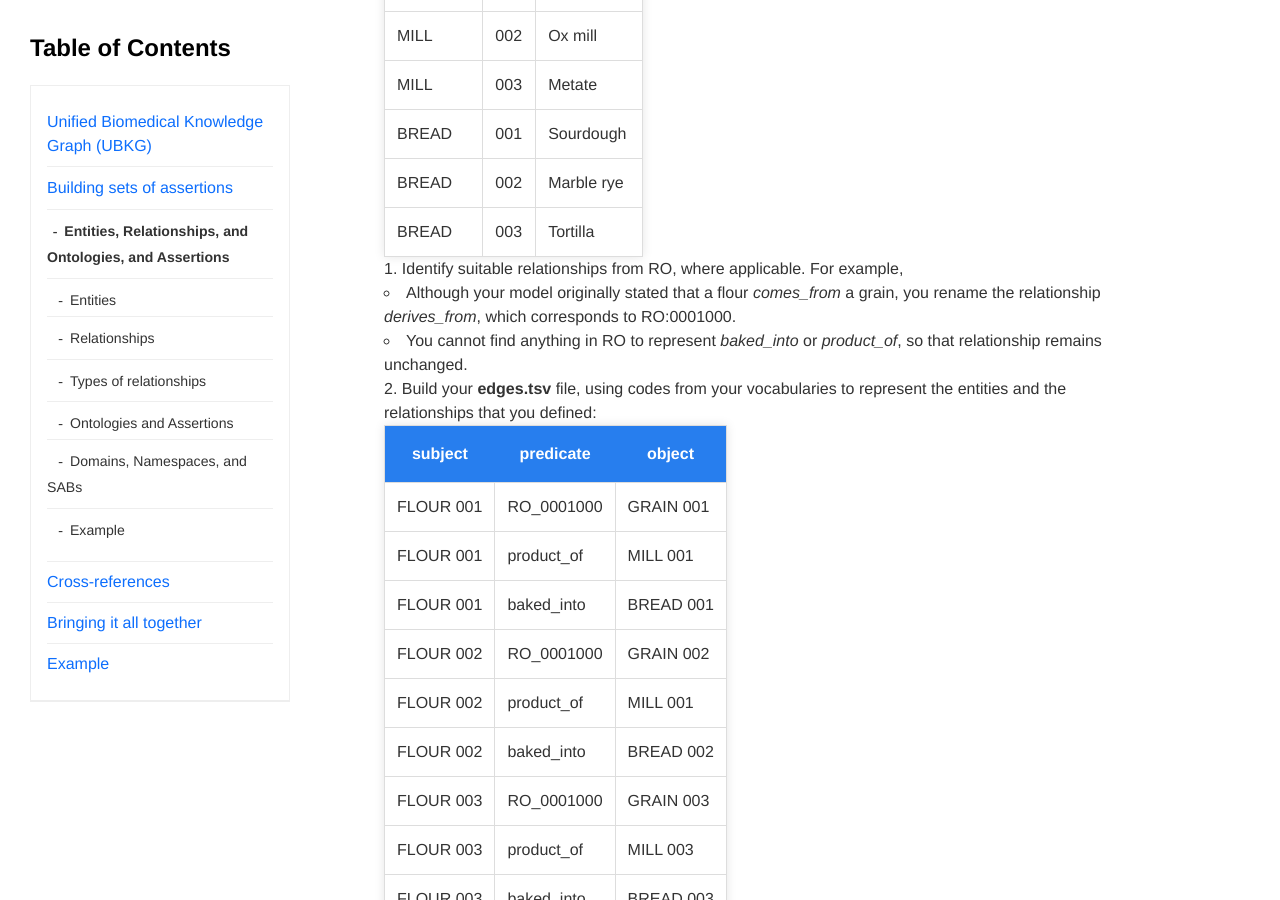
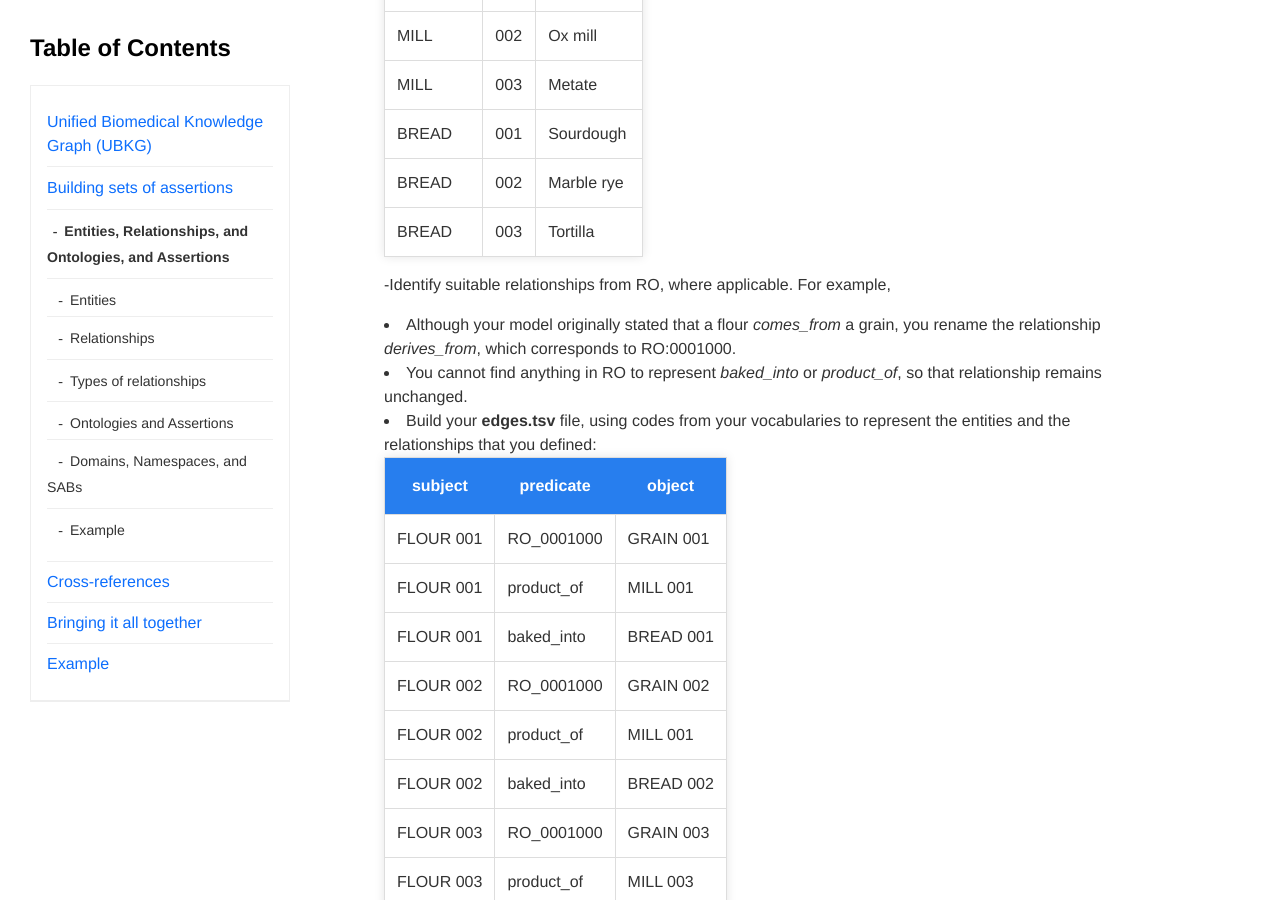
Before and after one commit to x-atlas-consortia/ubkg-docs, a Jekyll site: the page built from docs/basics/index.MD, in a window 1280 px wide and 900 px high, scrolled down 4559 px. Built offline with Jekyll 4.4.1, drawn with Linux system fonts in a browser that asks for light colours; our own code applies the rules of GitHub Pages for plain Markdown files; part of the change alters nothing that is shown.

```diff
--- a/docs/basics/index.MD
+++ b/docs/basics/index.MD
@@ -116,8 +116,8 @@ Finally, although you have your own vocabularies, you know that at least some of
 For example, your GRAIN vocabulary includes an entry for "rye", but you know that code 412068007 in SNOMED_CT also refers to rye.
 
 To integrate this data in to the UBKG, you do the following:
-1. Define an SAB for your domain--e.g., BAKING. UBKG will assing this SAB to the relationships that you define in your **edges.tsv** file.
-2. Organize your codes for grains, breads, flours, and mills. For example,
+- Define an SAB for your domain--e.g., BAKING. UBKG will assing this SAB to the relationships that you define in your **edges.tsv** file.
+- Organize your codes for grains, breads, flours, and mills. For example,
 
 | Vocabulary | Code | Item        |
 |------------|------|-------------|
@@ -134,11 +134,10 @@ To integrate this data in to the UBKG, you do the following:
 | BREAD      | 002  | Marble rye  |
 | BREAD      | 003  | Tortilla    |
 
-
-3. Identify suitable relationships from RO, where applicable. For example,
+-Identify suitable relationships from RO, where applicable. For example,
    - Although your model originally stated that a flour _comes_from_ a grain, you rename the relationship _derives_from_, which corresponds to RO:0001000.
    - You cannot find anything in RO to represent _baked_into_ or _product_of_, so that relationship remains unchanged.
-4. Build your **edges.tsv** file, using codes from your vocabularies to represent the entities and the relationships that you defined:
+- Build your **edges.tsv** file, using codes from your vocabularies to represent the entities and the relationships that you defined:
 
 
 | subject   | predicate  | object    |
@@ -153,7 +152,7 @@ To integrate this data in to the UBKG, you do the following:
 | FLOUR 003 | product_of | MILL 003  |
 | FLOUR 003 | baked_into | BREAD 003 |
 
-5. Build your **nodes.tsv** file, including cross-references for grains that you identified.
+- Build your **nodes.tsv** file, including cross-references for grains that you identified.
 
 | node_id   | node_label  | node_definition       | node_synonyms     | node_dbxrefs          |
 |-----------|-------------|-----------------------|-------------------|-----------------------|
```
